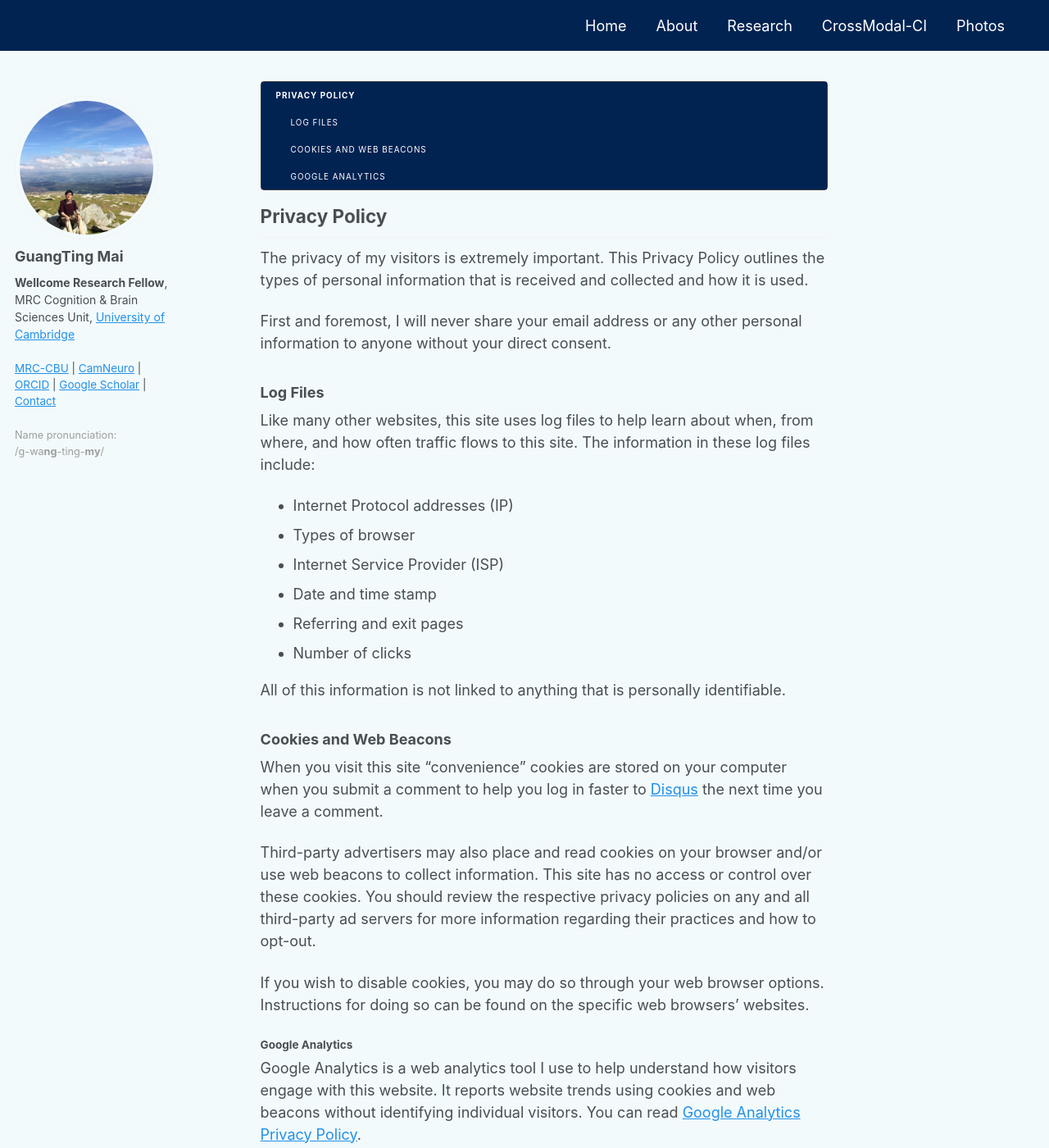
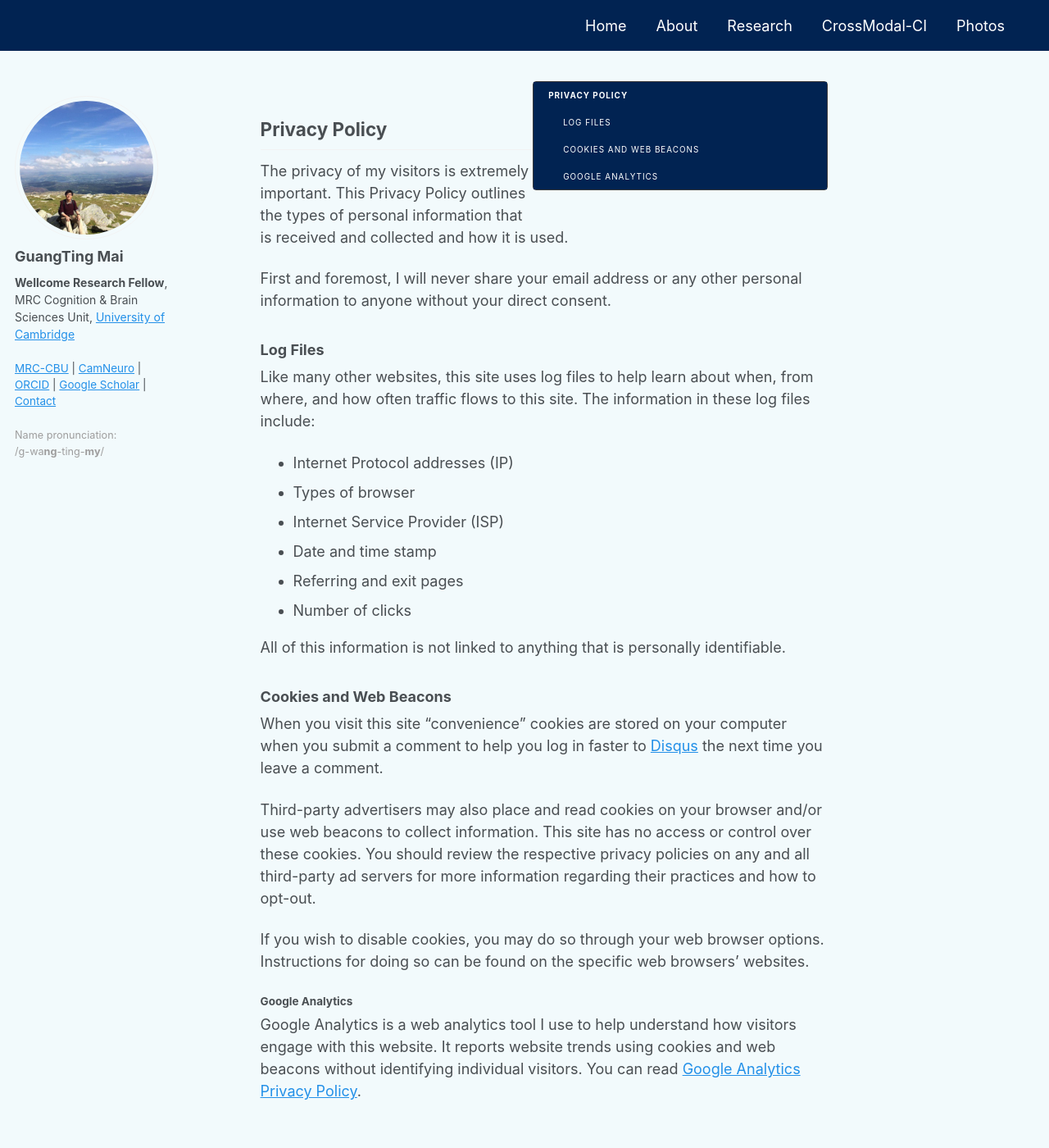
Before and after one commit to guangtingmai/guangtingmai.github.io, a Jekyll site: the page built from _pages/terms.md, in a window 1280 px wide and 1400 px high. Shown: the whole window at 82% size. Built offline with Jekyll 4.4.1, drawn with Linux system fonts in a browser that asks for light colours.

Commit message:
Update custom.scss

```diff
--- a/_sass/custom.scss
+++ b/_sass/custom.scss
@@ -174,7 +174,8 @@ div.navigation-row span {
   }
 }
 
-.sidebar {
-  width: 560px;
-  flex: 0 0 560px;
+.sidebar__right {
+  width: 360px !important;
+  max-width: 360px !important;
+  flex: 0 0 360px !important;
 }
```
